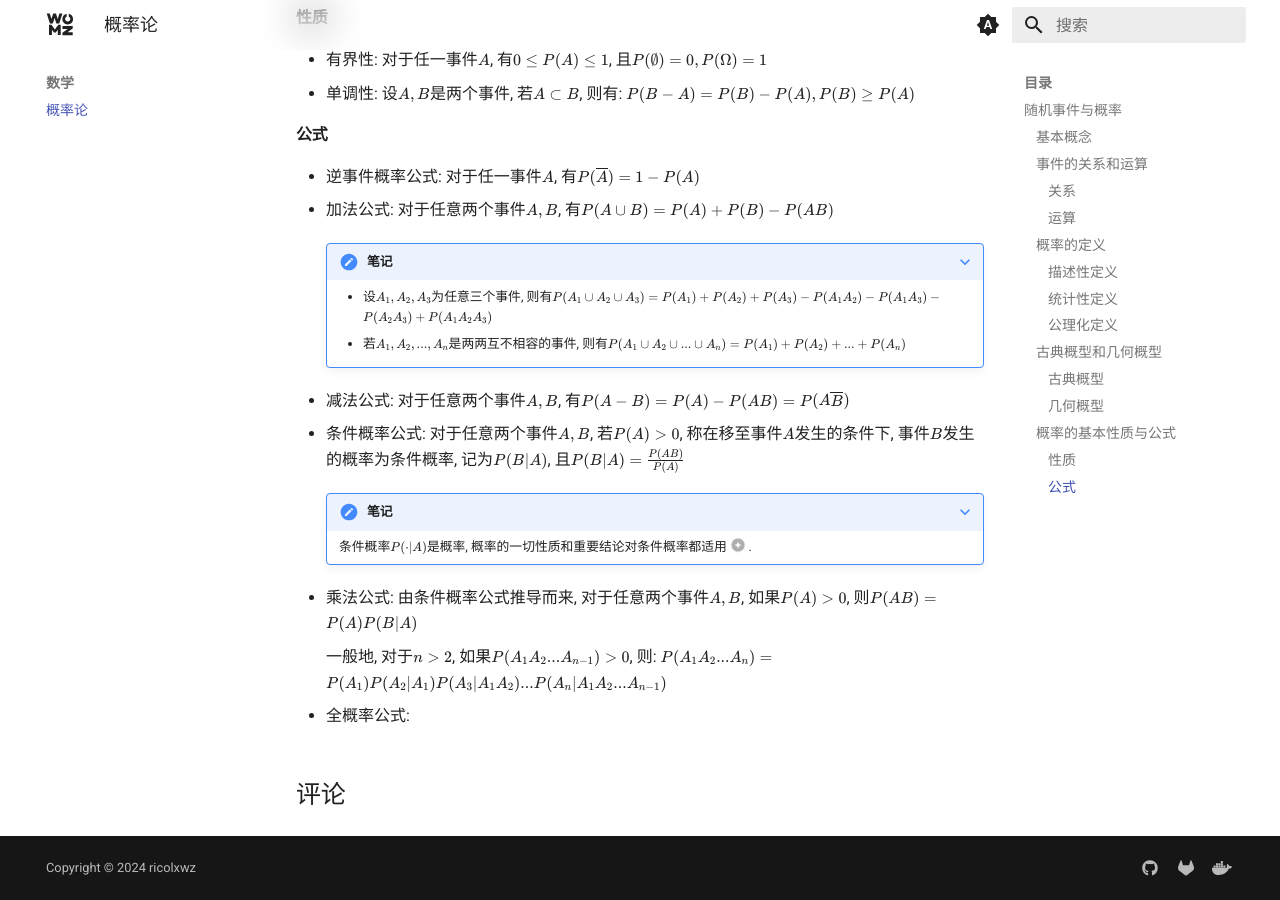
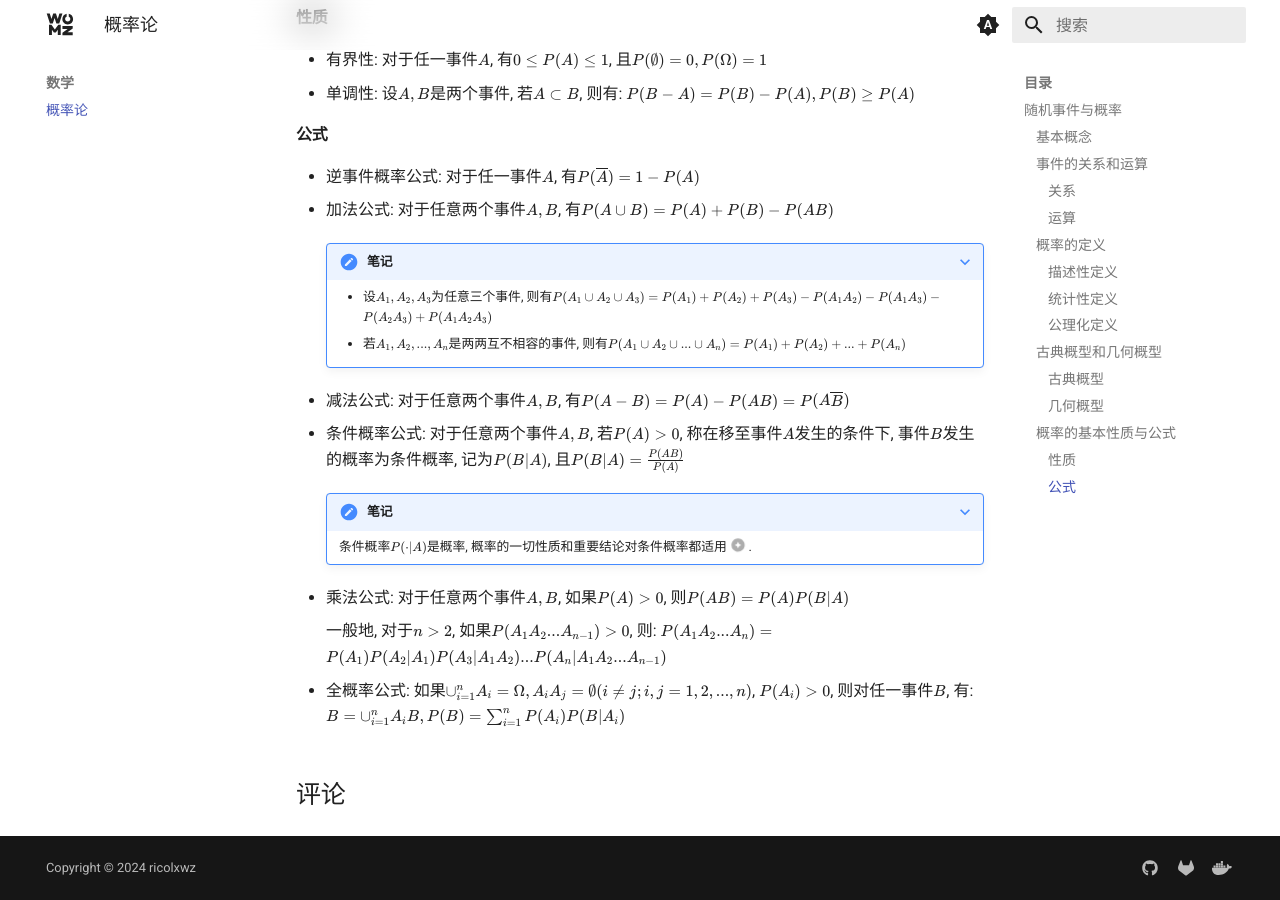
Before and after one commit to sigmax01/ml, an MkDocs documentation site: the page built from docs/数学/概率论.md, in a window 1280 px wide and 900 px high, scrolled down 3013 px. Built offline with MkDocs 1.6.1 and Material for MkDocs 9.7.7, drawn with Linux system fonts in a browser that asks for light colours; comment, search, counter and statistics services are not loaded.

Commit message:
Update documentation with information on conditional probability and multiplication rule

```diff
--- a/docs/数学/概率论.md
+++ b/docs/数学/概率论.md
@@ -145,8 +145,8 @@ $P(A)=\frac{S_A的几何度量}{\Omega的几何度量}$
                 - $P[(B-C)|A]=P(B|A)-P(BC|A)$
                 - ...
 
-- 乘法公式: 由条件概率公式推导而来, 对于任意两个事件$A, B$, 如果$P(A)>0$, 则$P(AB)=P(A)P(B|A)$
+- 乘法公式: 对于任意两个事件$A, B$, 如果$P(A)>0$, 则$P(AB)=P(A)P(B|A)$
 
     一般地, 对于$n>2$, 如果$P(A_1A_2...A_{n-1})>0$, 则: $P(A_1A_2...A_n)=P(A_1)P(A_2|A_1)P(A_3|A_1A_2)...P(A_n|A_1A_2...A_{n-1})$
 
-- 全概率公式:
+- 全概率公式: 如果$\cup^n_{i=1}A_i = \Omega, A_iA_j=\emptyset(i\neq j; i, j=1, 2, ..., n)$, $P(A_i)>0$, 则对任一事件$B$, 有: $B=\cup^n_{i=1}A_iB, P(B)=\sum_{i=1}^nP(A_i)P(B|A_i)$
```
